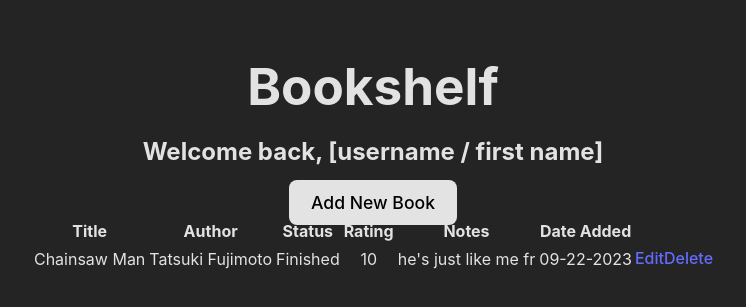
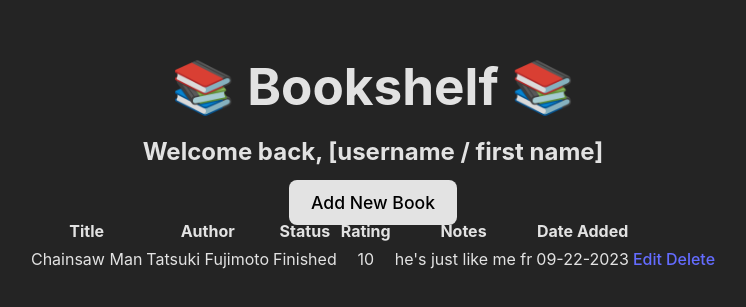
Before and after one commit to hwhuang27/yomi-client, a React (Vite) app: page /dashboard in a window 1280 px wide. Shown: the part 251-558 px from the top of the page, without its empty margins (267-1013 px from the left). Built offline with nearby package versions, Linux system fonts and the light colour scheme.

Commit message:
Add book routes and update dashboard

```diff
--- a/src/Book.jsx
+++ b/src/Book.jsx
@@ -11,8 +11,8 @@ function Book({title, author, status, rating, notes, date_added}) {
             <td>{rating}</td>
             <td>{notes}</td>
             <td>{date_added}</td>
-            <a href="/book/edit">Edit</a>
-            <a href="/book/delete">Delete</a>
+            <td><a href="/book/edit">Edit</a></td>
+            <td><a href="/book/delete">Delete</a></td>
         </tr>
     );
 }
--- /dev/null
+++ b/src/BookRoutes/AddBook.jsx
@@ -0,0 +1,12 @@
+import { useState } from 'react'
+import { Link } from "react-router-dom";
+import '../App.css'
+
+function AddBook() {
+
+    return (
+        <h1>Add book</h1>
+    );
+}
+
+export default AddBook;
--- /dev/null
+++ b/src/BookRoutes/DeleteBook.jsx
@@ -0,0 +1,12 @@
+import { useState } from 'react'
+import { Link } from "react-router-dom";
+import '../App.css'
+
+function DeleteBook() {
+
+    return (
+        <h1>Delete book</h1>
+    );
+}
+
+export default DeleteBook;
--- /dev/null
+++ b/src/BookRoutes/EditBook.jsx
@@ -0,0 +1,12 @@
+import { useState } from 'react'
+import { Link } from "react-router-dom";
+import '../App.css'
+
+function EditBook() {
+
+    return (
+        <h1>Edit book</h1>
+    );
+}
+
+export default EditBook;
--- a/src/Dashboard.jsx
+++ b/src/Dashboard.jsx
@@ -23,15 +23,11 @@ function Dashboard() {
 
   return (
     <div>
-      <h1>Bookshelf</h1>
+      <h1>📚 Bookshelf 📚</h1>
       <h2>Welcome back, [username / first name]</h2>
       <Link to="/book/new" className="button">Add New Book</Link>
 
-      {isEmpty(data) &&
-        <h2>Your bookshelf is empty!</h2>
-      }
-
-      {!isEmpty(data) &&
+      {isEmpty(data) ? <h2>Your bookshelf is empty!</h2> :
         <table>
           <thead>
             <tr>
@@ -41,9 +37,10 @@ function Dashboard() {
               <th>Rating</th>
               <th>Notes</th>
               <th>Date Added</th>
+              <th>&nbsp;</th>
+              <th>&nbsp;</th>
             </tr>
           </thead>
-
           <tbody>
             {data.map((book) => {
               return <Book
@@ -57,7 +54,6 @@ function Dashboard() {
               ></Book>
             })}
           </tbody>
-
         </table>
       }
 
```
Also changed, not shown: src/main.jsx (+16 -3 lines), src/AddBook.jsx (deleted), src/EditBook.jsx (deleted). Lines whose indentation alone changed are shown as unchanged.
